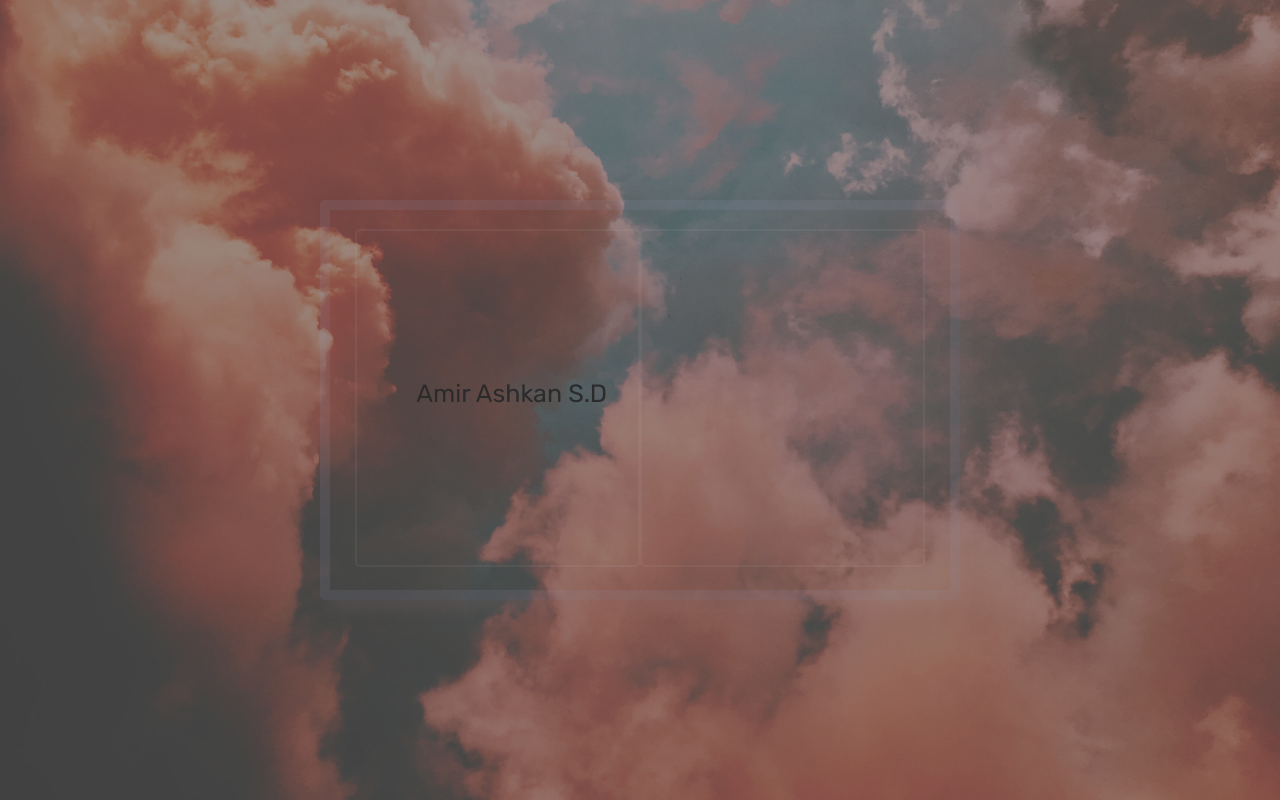
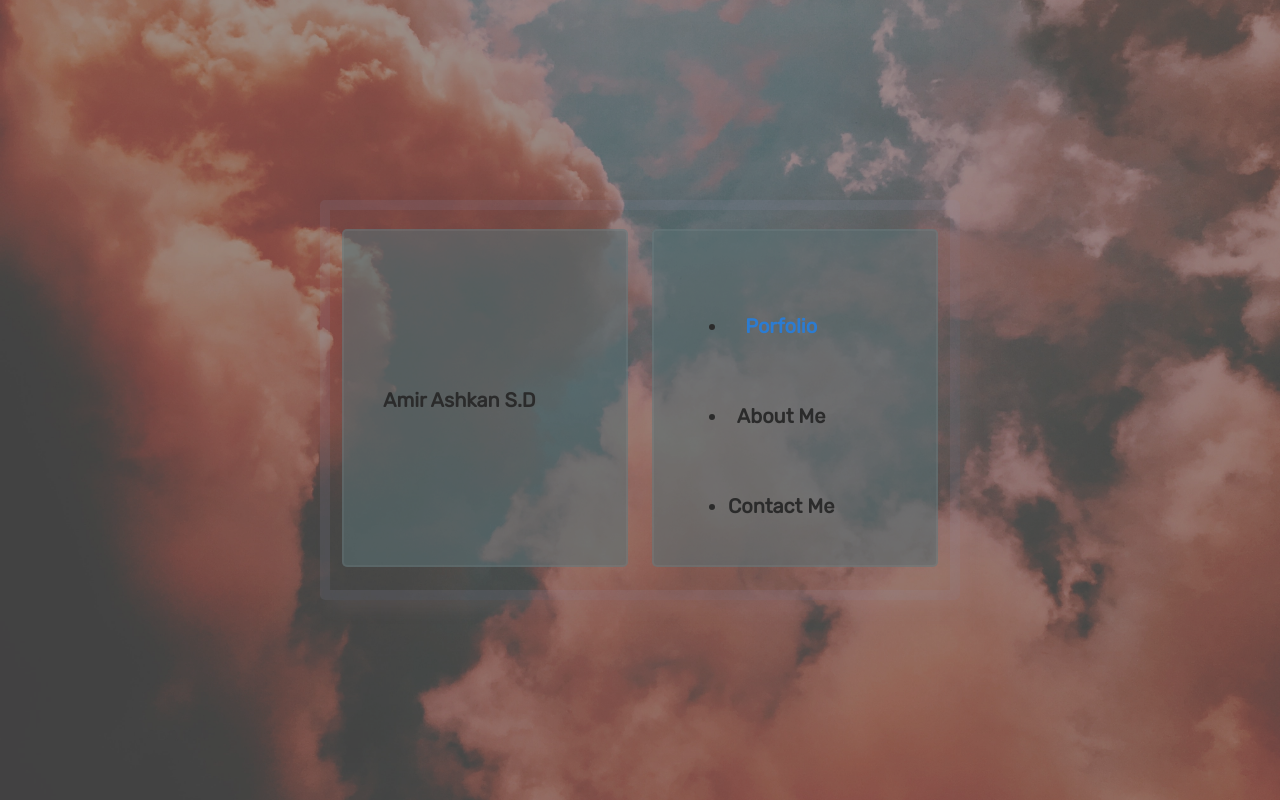
Before and after one commit to AmirAshkan7091/AmirAshkan7091.github.io, a plain HTML site: page index.html in a window 1280 px wide. Drawn offline with nearby package versions, Linux system fonts and the light colour scheme.

Commit message:
thu-jun18-12

```diff
--- a/index.html
+++ b/index.html
@@ -15,12 +15,20 @@
         <div class="boxfade">
           <div class="in-box">
 
-            <di class="inside">
-              <div class="name">Amir Ashkan S.D</div>
+            <di class="inside inside-name">
+              <div class="name"><strong>Amir Ashkan S.D</strong> </div>
             </di>
 
             <di class="inside2">
-              <div class="list"></div>
+              <div class="list">
+                <ul>
+                  <li><a href="">Porfolio</a></li>
+                  <br><br>
+                  <li>About Me</li>
+                  <br><br>
+                  <li>Contact Me</li>
+                </ul>
+              </div>
             </di>
 
          </div>
--- a/style.css
+++ b/style.css
@@ -59,6 +59,7 @@ body, html {
 
 
 
+
   .in-box:after {
     content: "";
     display: block;
@@ -68,15 +69,36 @@ body, html {
   .inside{
   position: absolute;
   top: 5%;
-  right: 50%;
+  right: 52%;
 
   width: 46%;
   height: 89%;
 
   border: 2px solid rgba(255, 255, 255, 0.068);
   border-radius:  5px;
+  background-color: rgba(70, 103, 109, 0.603);
+  }
 
-   }
+  .inside-name:after {
+    content: "";
+    display: block;
+    padding-top: 50%;
+
+  }
+
+  .name{
+  position: absolute;
+  top: 43%;
+  right: 32%;
+
+  margin: .5em auto;
+
+  text-align: center;
+  font-family: 'Rubik', sans-serif;
+  font-size: 20px;
+  font-weight: bold;
+  color: black;
+  }
 
 
 
@@ -85,7 +107,7 @@ body, html {
 
 
 
-  .boxit:after {
+  .in-box:after {
     content: "";
     display: block;
     /*padding-top: 50%;*/
@@ -94,7 +116,7 @@ body, html {
   .inside2{
   position: absolute;
   top: 5%;
-  right: 4%;
+  right: 2%;
 
   width: 46%;
   height: 89%;
@@ -103,40 +125,32 @@ body, html {
   border: 2px solid rgba(255, 255, 255, 0.068);
   border-radius:  5px;
 
-  -webkit-transition: all 1s ease ;
-  -moz-transition: all 1s ease ;
-  -ms-transition: all 1s ease ;
-  -o--transition: all 1s ease ;
-  transition: all 1s ease ;
-   }
-
-  .inside2:hover{
-    background-color:rgb(100, 180, 175);
-    -webkit-opacity: 0.25;
-    -moz-opacity: 0.25;
-    opacity: 0.25;
+  background-color: rgba(70, 103, 109, 0.603);
   }
 
 
 
 
 
-
-
-  .inside-name:after {
+  .inside2:after {
     content: "";
     display: block;
-    /*padding-top: 50%;*/
-    clear: both;
+    padding-top: 50%;
+
   }
 
-  .name{
+  .list{
   position: absolute;
-  top: 43%;
-  right: 11%;
-  content: inherit;
+  top: 24%;
+  right: 36%;
+
+  list-style-type: none;
+  margin: 0;
+  padding: 0;
 
   text-align: center;
   font-family: 'Rubik', sans-serif;
-  font-size: 25px;
+  font-size: 20px;
+  font-weight: bold;
   color: black;
+  }
```
